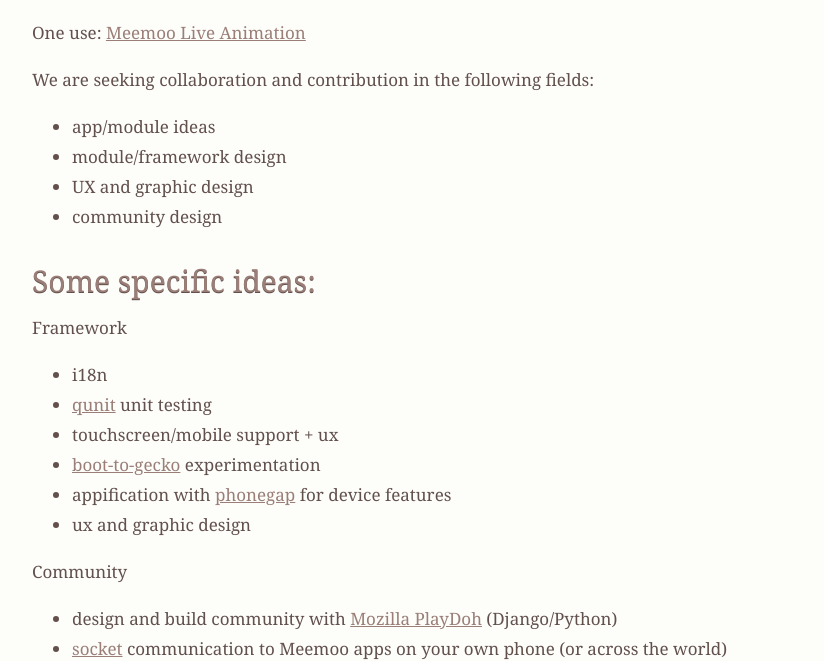
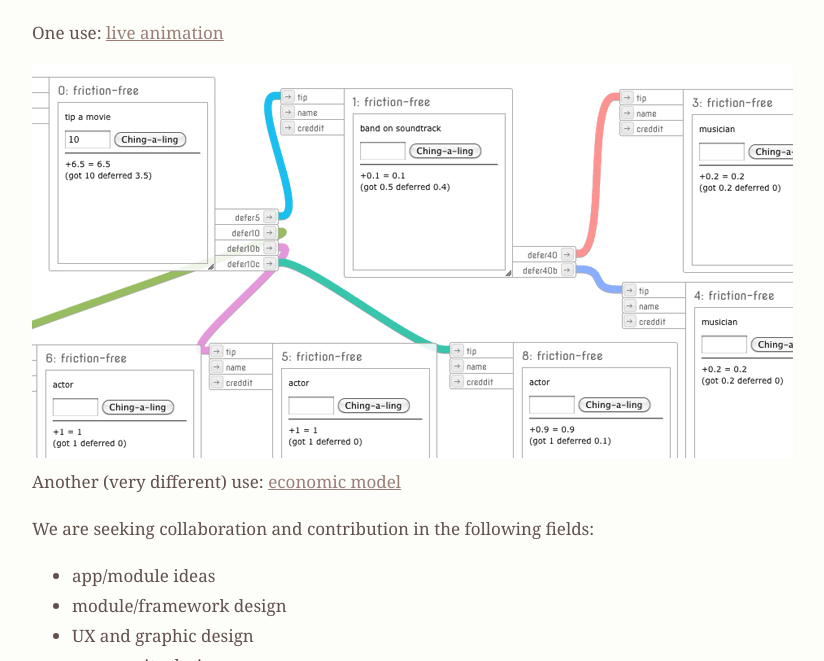
Before and after one commit to meemoo/meemoo.github.io, a Jekyll site: the page built from contribute/gsoc2012/index.markdown, in a window 1280 px wide and 900 px high, scrolled down 490 px, cut to the strip 239-900 px from the top of the window. Shown: the whole strip, without its empty margins (233-1057 px from the left). Built offline with Jekyll 4.4.1, drawn with Linux system fonts in a browser that asks for light colours; Markdown is read by kramdown in place of the engine named in the settings.

Commit message:
econ model link

```diff
--- a/contribute/gsoc2012/index.markdown
+++ b/contribute/gsoc2012/index.markdown
@@ -11,7 +11,10 @@ Any app that can be described by a data-flow diagram can be built in Meemoo.
 Modules are web pages with a little bit of js that defines the inputs and outputs.
 
 <iframe width="720" height="405" src="http://www.youtube.com/embed/T_tCyYGLWKM?rel=0" frameborder="0" allowfullscreen></iframe>
-One use: [Meemoo Live Animation](http://meemoo.org/blog/2012-02-12-live-animation-meemoo-vj/)
+One use: [live animation](http://meemoo.org/blog/2012-02-12-live-animation-meemoo-vj/)
+
+![economic model screen shot](http://meemoo.org/images/Screen-shot-2012-01-25-friction-free.png)
+Another (very different) use: [economic model](http://meemoo.org/blog/2012-01-24-friction-free-post-scarcity-creative-economies)
 
 We are seeking collaboration and contribution in the following fields:
 
```
